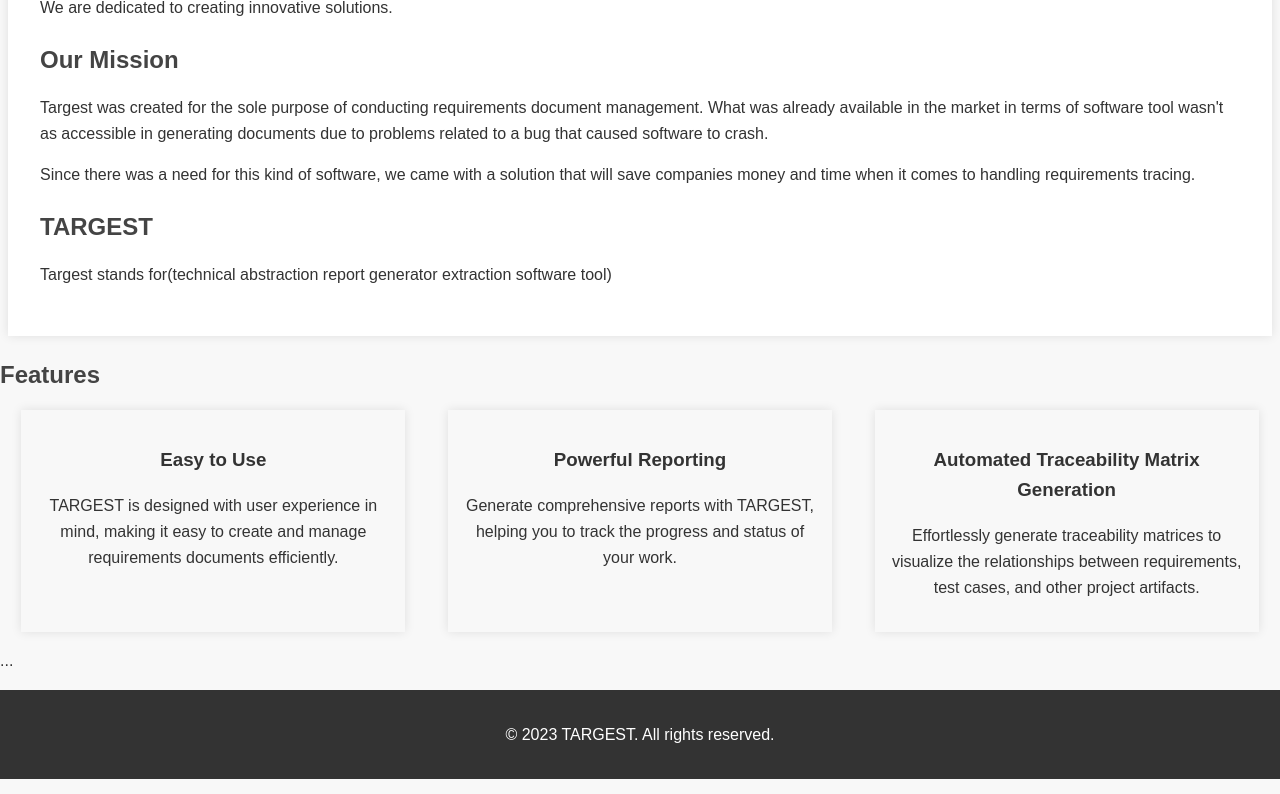
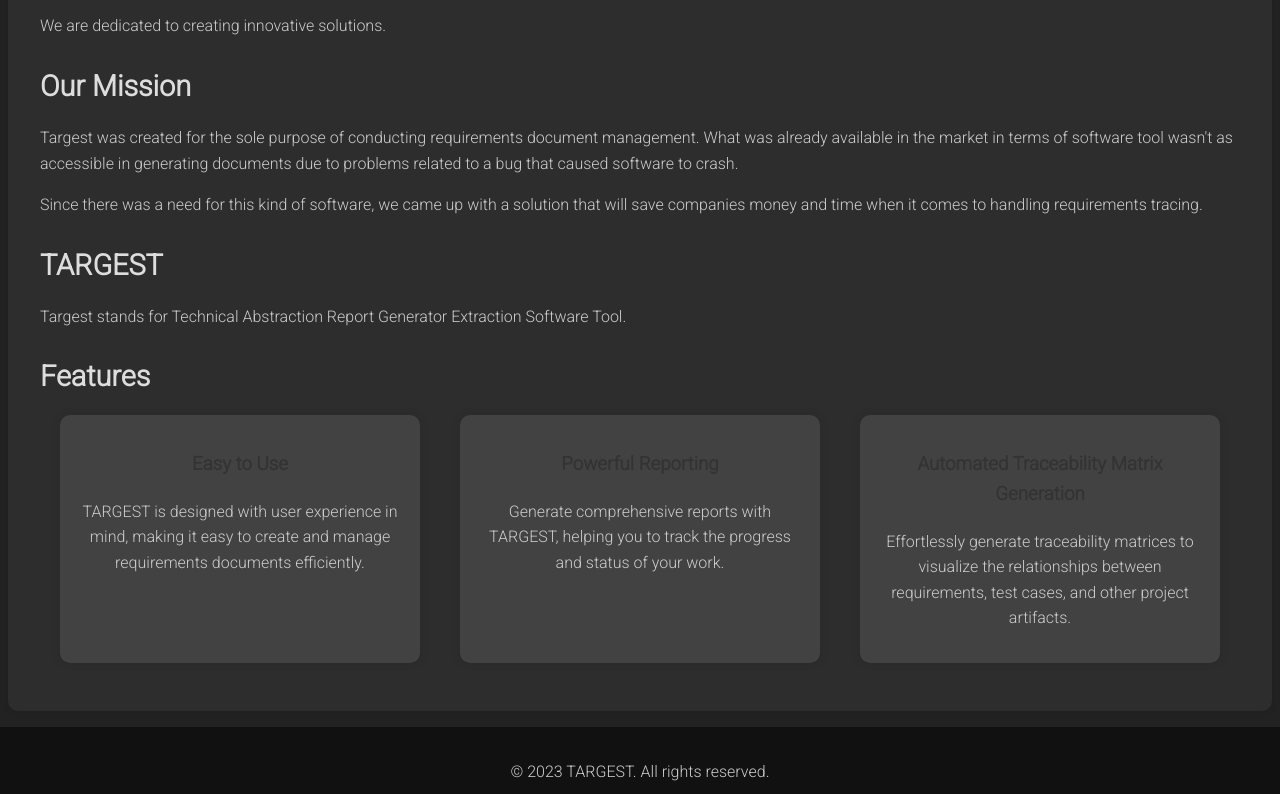
Before and after one commit to JanWilliamHaug/TargestWebsite, a plain HTML site: page index.html in a window 1280 px wide. Shown: the part 183-977 px from the top of the page. Drawn offline with Linux system fonts and the light colour scheme.

Commit message:
newest version

```diff
--- a/index.html
+++ b/index.html
@@ -4,6 +4,9 @@
   <meta charset="UTF-8">
   <meta name="viewport" content="width=device-width, initial-scale=1.0">
   <title>My Project</title>
+  <link rel="preconnect" href="https://fonts.googleapis.com">
+  <link rel="preconnect" href="https://fonts.gstatic.com" crossorigin>
+  <link href="https://fonts.googleapis.com/css2?family=Roboto:wght@300demp&family=Roboto+Condensed:wght@400;700&display=swap" rel="stylesheet">
   <link rel="stylesheet" href="styles.css">
 </head>
 <body>
@@ -21,12 +24,11 @@
     <p>We are dedicated to creating innovative solutions.</p>
 
     <h2>Our Mission</h2>
-    <p>Targest was created for the sole purpose of  conducting requirements document management. What was already available in the market in terms of software tool wasn't as accessible in generating documents due to problems related to a bug that caused software to crash.</p>
-    <p>Since there was a need for this kind of software, we came with a solution that will save companies money and time when it comes to handling requirements tracing.  </p>
+    <p>Targest was created for the sole purpose of conducting requirements document management. What was already available in the market in terms of software tool wasn't as accessible in generating documents due to problems related to a bug that caused software to crash.</p>
+    <p>Since there was a need for this kind of software, we came up with a solution that will save companies money and time when it comes to handling requirements tracing.</p>
 
     <h2>TARGEST</h2>
-    <p>Targest stands for(technical abstraction report generator extraction software tool) </p>
-  </main>
+    <p>Targest stands for Technical Abstraction Report Generator Extraction Software Tool.</p>
 
     <h2>Features</h2>
     <div class="features">
@@ -44,8 +46,6 @@
       </div>
     </div>
   </main>
-...
-
 
   <footer>
     <p>&copy; 2023 TARGEST. All rights reserved.</p>
--- a/styles.css
+++ b/styles.css
@@ -1,15 +1,15 @@
 /* Basic styles */
 body {
-  font-family: Arial, sans-serif;
+  font-family: 'Roboto', sans-serif;
   line-height: 1.6;
   margin: 0;
   padding: 0;
   color: #333;
-  background-color: #f8f8f8;
+  background-color: #222;
 }
 
 header {
-  background: #333;
+  background: #111;
   padding: 1rem 0;
 }
 
@@ -29,40 +29,43 @@ nav ul li a {
   color: #fff;
   text-decoration: none;
   padding: 0.5rem 1rem;
+  transition: background 0.3s;
 }
 
 nav ul li a:hover {
-  background: #555;
+  background: #444;
 }
 
 main {
   padding: 2rem;
   max-width: 1200px;
   margin: 0 auto;
-  background-color: #fff;
+  background-color: rgba(255, 255, 255, 0.05);
   box-shadow: 0 0 10px rgba(0, 0, 0, 0.1);
+  border-radius: 10px;
 }
 
 h1, h2 {
-  color: #444;
+  color: #ddd;
 }
 
 h1 {
-  font-size: 2rem;
+  font-size: 2.5rem;
   margin-bottom: 1rem;
 }
 
 h2 {
-  font-size: 1.5rem;
+  font-size: 1.8rem;
   margin-bottom: 0.5rem;
 }
 
 p {
   margin-bottom: 1rem;
+  color: #ccc;
 }
 
 footer {
-  background: #333;
+  background: #111;
   color: #fff;
   text-align: center;
   padding: 1rem 0;
@@ -81,9 +84,15 @@ footer {
   box-sizing: border-box;
   padding: 1rem;
   text-align: center;
-  background-color: #f8f8f8;
+  background-color: rgba(255, 255, 255, 0.1);
   box-shadow: 0 0 10px rgba(0, 0, 0, 0.1);
+  border-radius: 10px;
   margin-bottom: 1rem;
+  transition: background 0.3s;
+}
+
+.feature:hover {
+  background-color: rgba(255, 255, 255, 0.2);
 }
 
 @media (max-width: 768px) {
```
Also changed, not shown: about-us.html (+5 -2 lines). Lines whose indentation alone changed are shown as unchanged.
